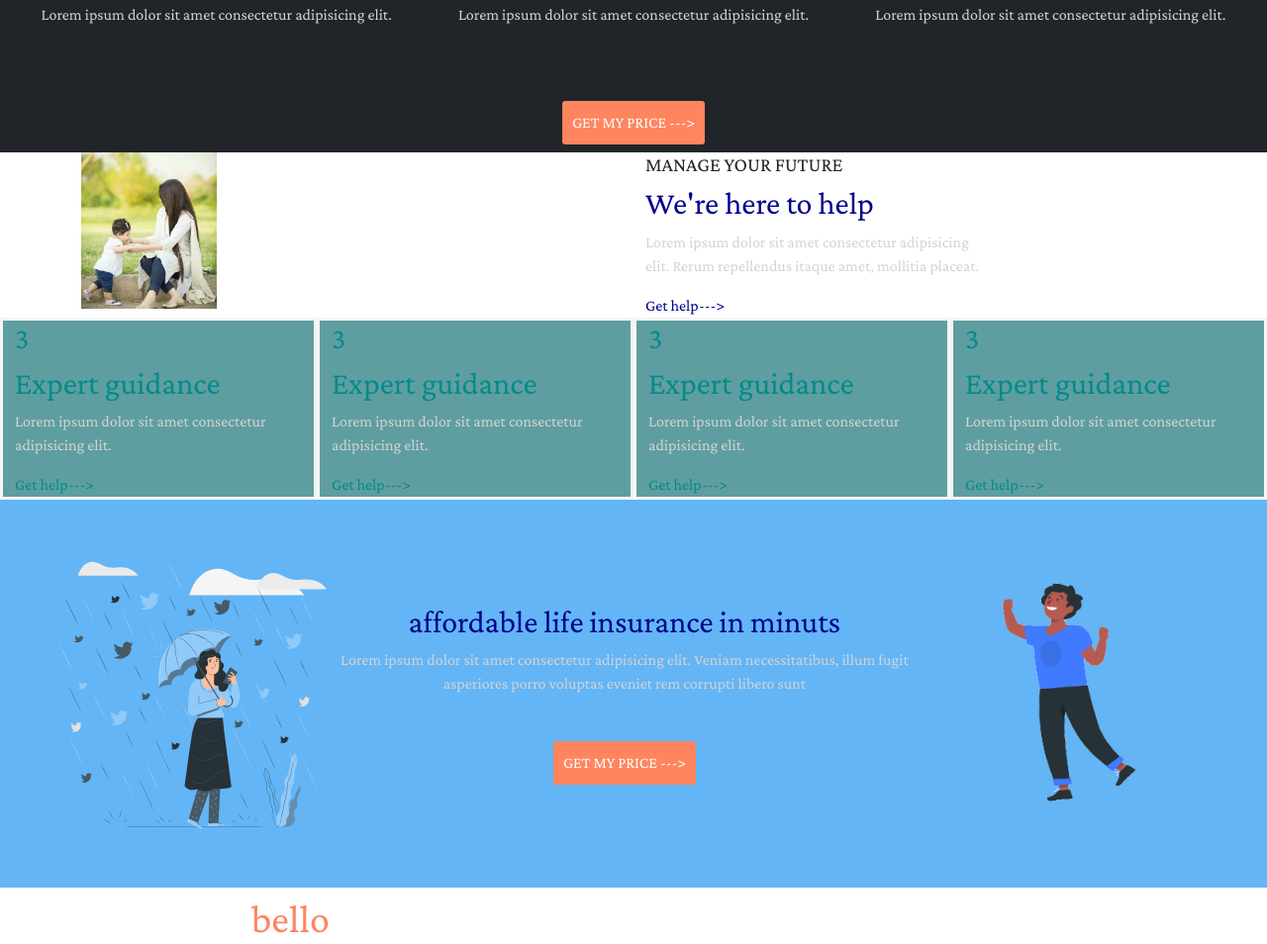
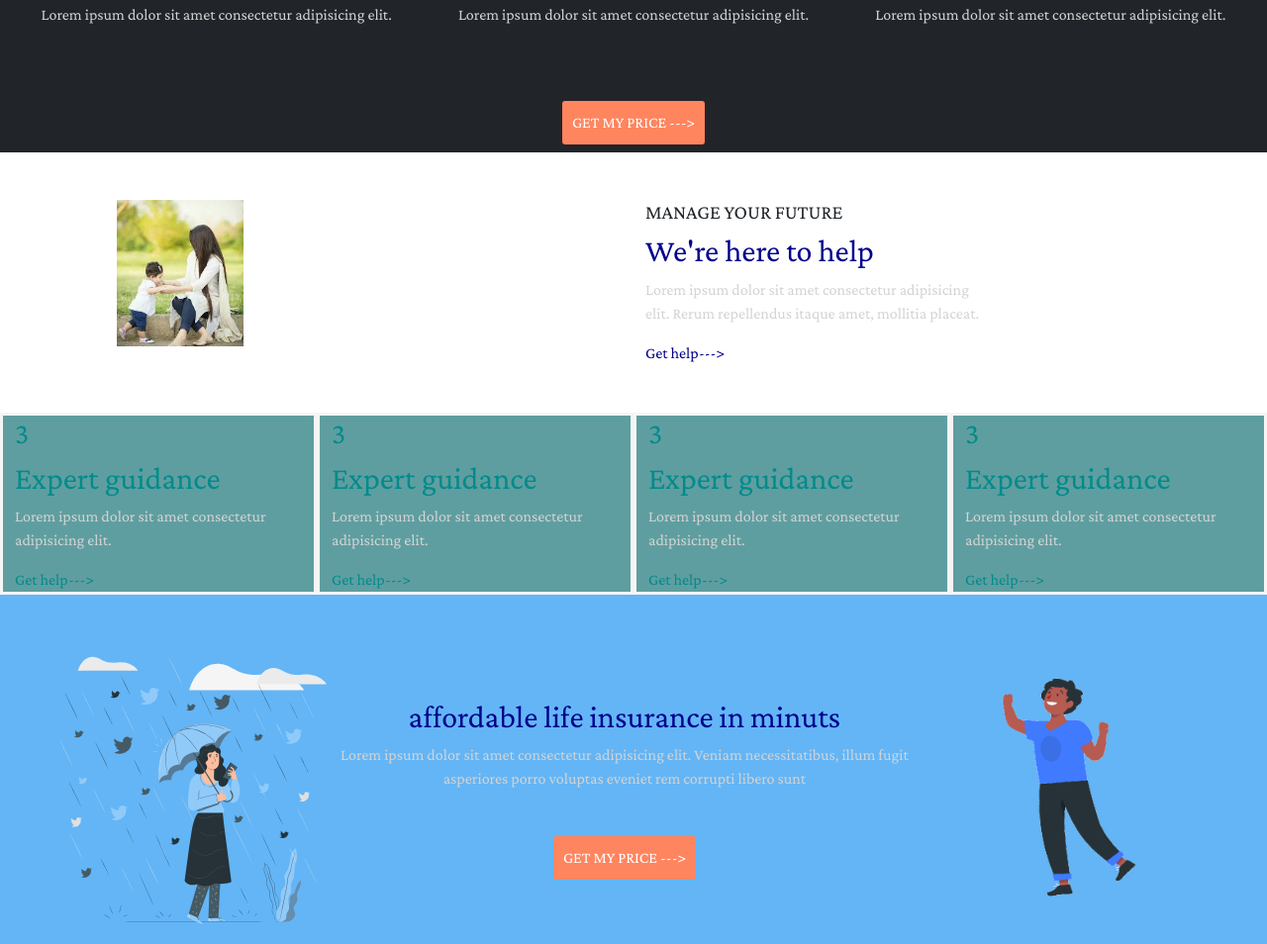
Before and after one commit to badie21/bootstrap, a website: page index.html in a window 1280 px wide. Shown: the part 2205-3159 px from the top of the page at 99% size. Drawn offline with nearby package versions, Linux system fonts and the light colour scheme.

Commit message:
new change

```diff
--- a/index.html
+++ b/index.html
@@ -103,17 +103,7 @@
     </div>
     <button class="btn orange">GET MY PRICE ---></button>
 </div>
-<!-- <div id="momyboard2" class="flex flex-row row justify-content-evenly bg-gray p-3 w-100">
-    <img src="./images/mom&girl.jpg" class="col-3" alt="momy">
-    <div class="col-3">
-        <h5 class="boardhead">MANAGE YOUR FUTURE</h5>
-        <h2 class="boardtitle">We're here to help</h2>
-        <p class="boardboxcaption">Lorem ipsum dolor sit amet consectetur adipisicing <br> elit. Rerum repellendus
-            itaque amet, mollitia placeat.</p>
-        <a href="#" class="blue" style="text-decoration: none;">Get help</a>
-    </div>
-</div> -->
-<div id="momyboard2" class="container">
+<div id="momyboard2" class="container p-5">
     <div class="row">
         <div class="col-xs-12 col-md-6">
             <img src="./images/mom&girl.jpg" class="col-3" alt="momy">
@@ -128,12 +118,7 @@
 
     </div>
 </div>
-<div class="container">
-    <div class="row">
-        <div class="col-lg-4 col-md-6 col-sm-12"></div>
-    </div>
-</div>
-<div class="container-fluid">
+<div id="cardboard" class="container-fluid">
     <div class="row">
         <div class="col-xs-12 col-sm-6 col-md-3" style="background-color: CadetBlue;border: #f5f5f5 solid 3px">
             <h1 class="boardhead" style="font-size: 30px;color: darkcyan;">3</h1>
@@ -173,8 +158,7 @@
     </div>
     <img src="./images/boy.png" class="w-25" alt="boy">
 </div>
-<div id="endboard" class="flex flex-row row justify-content-evenly align-items-center p-2 w-100"
->
+<div id="endboard" class="flex flex-row row justify-content-evenly align-items-center p-2 w-100">
     <div class="col-2">
         <h1 style="color: #ff855f">bello</h1>
         <p class="boardboxcaption">Lorem ipsum dolor sit amet, consectetur adipisicing elit. <br> Vitae unde sequi
```
Lines whose indentation alone changed are shown as unchanged.
